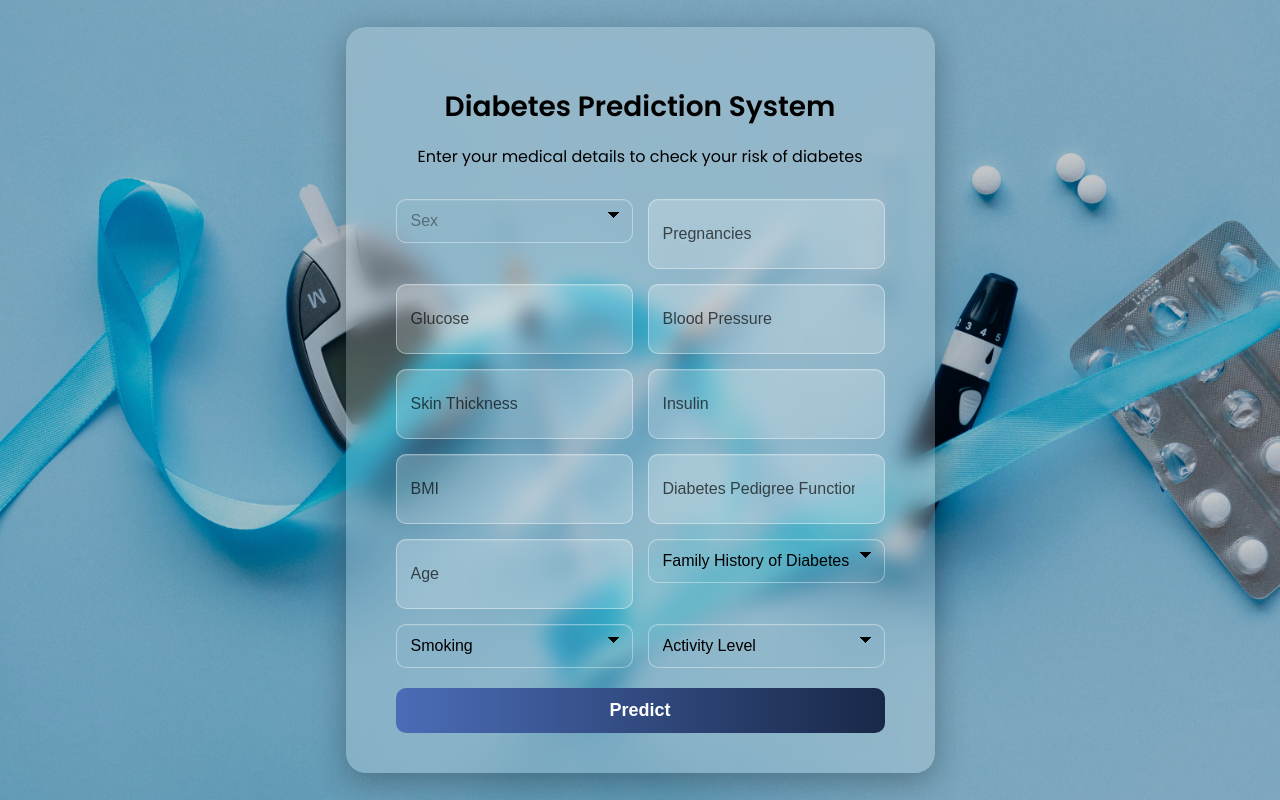
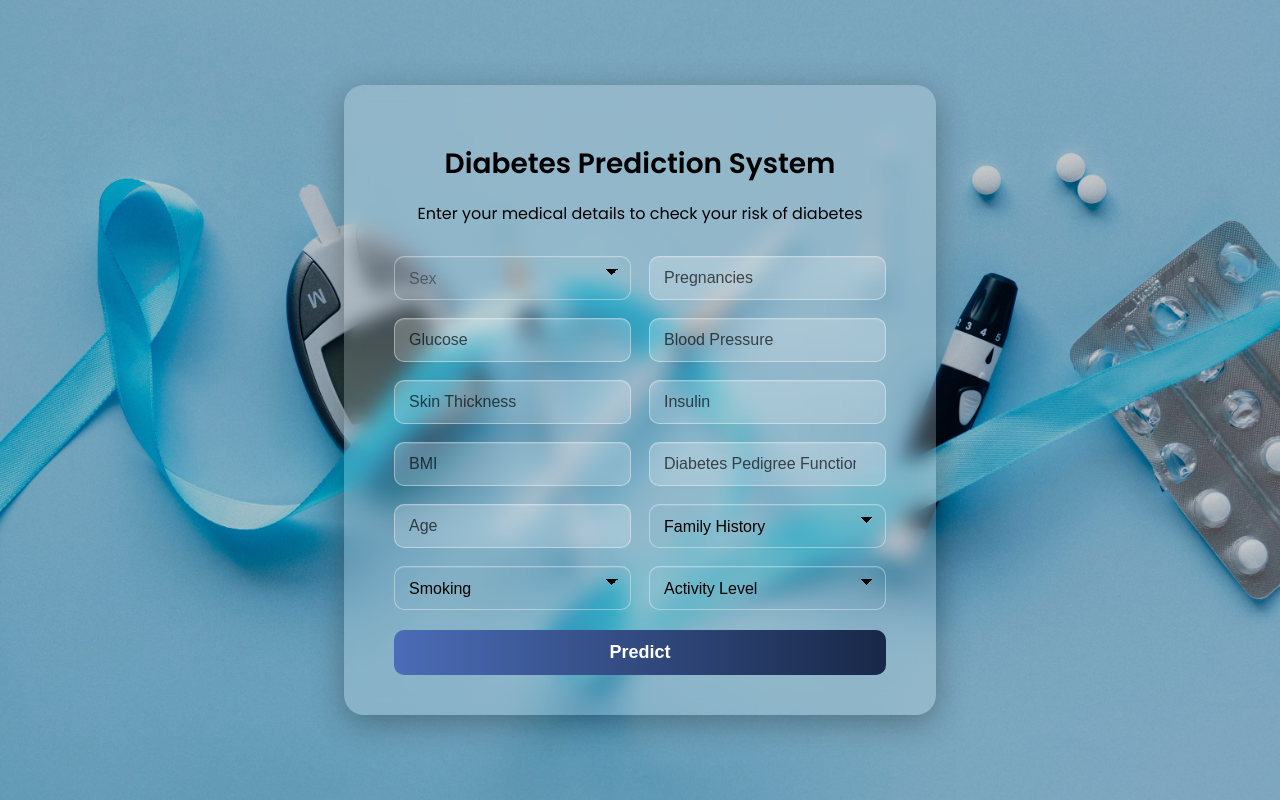
Before and after one commit to Abaidullahbutt/Diabetes_Prediction_AI, a Flask app: page / in a window 1280 px wide. Run offline with Flask 3, Linux system fonts and the light colour scheme; parts of the project's set-up code (start-up, migrations or seed data) failed here and were passed over.

Commit message:
Reorder form fields for logical pairing and tighten grid spacing

```diff
--- a/static/style.css
+++ b/static/style.css
@@ -61,7 +61,14 @@ body, html {
 .form-grid {
     display: grid;
     grid-template-columns: 1fr 1fr;
-    gap: 15px;
+    gap: 18px 18px;
+    align-items: center; /* keep inputs vertically aligned */
+}
+
+/* Make sure grid children take full width and align consistently */
+.form-grid > * {
+    width: 100%;
+    box-sizing: border-box;
 }
 
 /* Inputs */
--- a/templates/index.html
+++ b/templates/index.html
@@ -15,36 +15,42 @@
 
             <form action="/predict" method="POST">
                 <div class="form-grid">
+                    <!-- Row 1 -->
                     <select name="Sex" id="Sex" required>
                         <option value="" disabled selected>Sex</option>
                         <option value="Female">Female</option>
                         <option value="Male">Male</option>
                         <option value="Other">Other</option>
                     </select>
+                    <input type="number" name="Pregnancies" id="Pregnancies" placeholder="Pregnancies" required>
 
-                    <input type="number" name="Pregnancies" id="Pregnancies" placeholder="Pregnancies" required>
+                    <!-- Row 2 -->
                     <input type="number" name="Glucose" placeholder="Glucose" required>
                     <input type="number" name="BloodPressure" placeholder="Blood Pressure" required>
+
+                    <!-- Row 3 -->
                     <input type="number" name="SkinThickness" placeholder="Skin Thickness" required>
                     <input type="number" name="Insulin" placeholder="Insulin" required>
+
+                    <!-- Row 4 -->
                     <input type="number" step="0.1" name="BMI" placeholder="BMI" required>
                     <input type="number" step="0.01" name="DiabetesPedigreeFunction" placeholder="Diabetes Pedigree Function" required>
+
+                    <!-- Row 5 -->
                     <input type="number" name="Age" placeholder="Age" required>
-
-                    <!-- Optional metadata fields (not used by current model but useful for records) -->
                     <select name="FamilyHistory" id="FamilyHistory">
-                        <option value="" disabled selected>Family History of Diabetes</option>
+                        <option value="" disabled selected>Family History</option>
                         <option value="unknown">Unknown</option>
                         <option value="yes">Yes</option>
                         <option value="no">No</option>
                     </select>
 
+                    <!-- Row 6 -->
                     <select name="Smoking" id="Smoking">
                         <option value="" disabled selected>Smoking</option>
                         <option value="no">No</option>
                         <option value="yes">Yes</option>
                     </select>
-
                     <select name="ActivityLevel" id="ActivityLevel">
                         <option value="" disabled selected>Activity Level</option>
                         <option value="sedentary">Sedentary</option>
```
